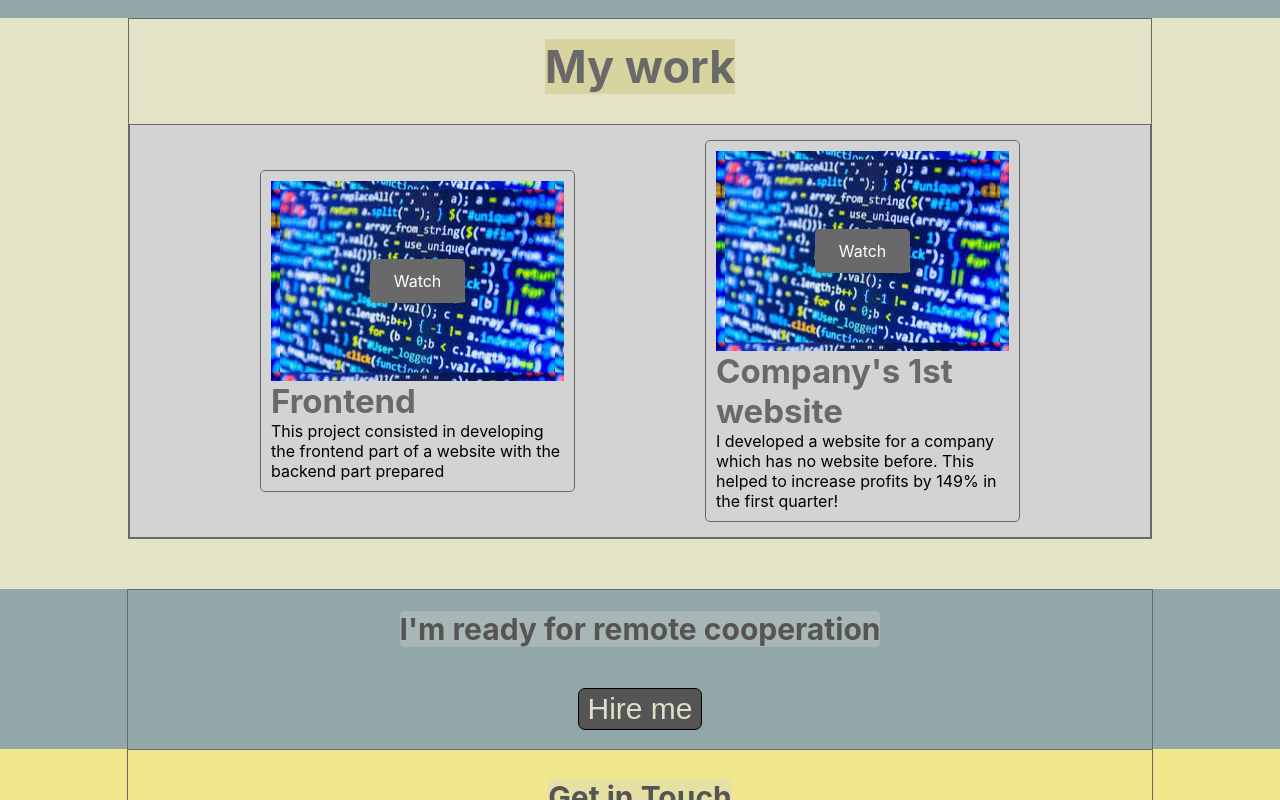
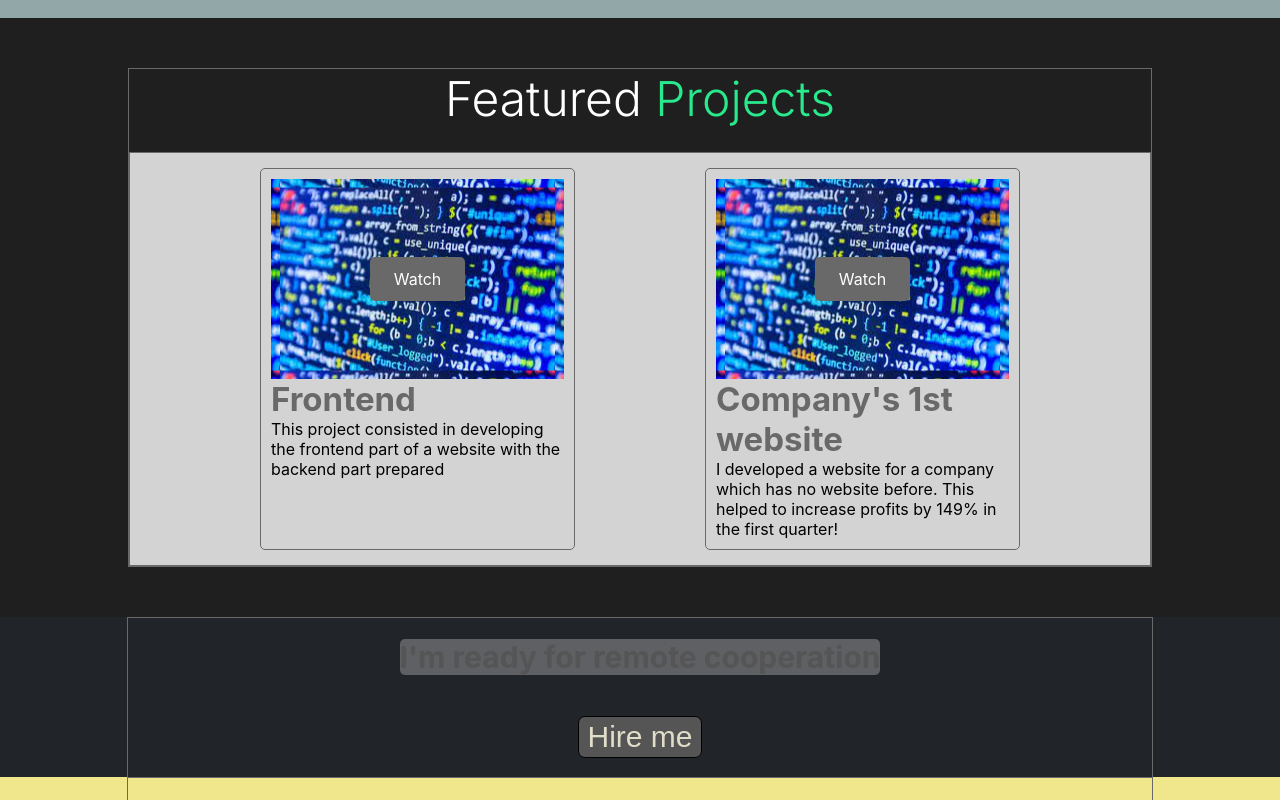
Before and after one commit to krlkonstantine/krl-portfolio, a React (Create React App) app: page / in a window 1280 px wide. Shown: the part 1400-2200 px from the top of the page. Built offline with nearby package versions, Linux system fonts and the light colour scheme.

Commit message:
some mediarequests added

```diff
--- a/public/index.html
+++ b/public/index.html
@@ -15,6 +15,9 @@
       user's mobile device or desktop. See https://developers.google.com/web/fundamentals/web-app-manifest/
     -->
     <link rel="manifest" href="%PUBLIC_URL%/manifest.json" />
+    <link rel="preconnect" href="https://fonts.googleapis.com">
+    <link rel="preconnect" href="https://fonts.gstatic.com" crossorigin>
+    <link href="https://fonts.googleapis.com/css2?family=Inter:wght@100;200;300;400;500;600;700&display=swap" rel="stylesheet">
     <!--
       Notice the use of %PUBLIC_URL% in the tags above.
       It will be replaced with the URL of the `public` folder during the build.
--- a/src/Components/Contact/Contact.module.css
+++ b/src/Components/Contact/Contact.module.css
@@ -25,6 +25,13 @@
     padding: 0 8px;
     border: 1px solid #555555;
     border-radius: 10px;
+}
+
+@media screen and (max-width: 580px){
+    .contactFormContainer{
+        height: 70%;
+        width: 90%;
+    }
 }
 
 .displText {
--- a/src/Components/Contact/Contact.tsx
+++ b/src/Components/Contact/Contact.tsx
@@ -16,7 +16,7 @@ export const Contact = () => {
                               id="">
                     </textarea>
                 </form>
-                <button className={stylesContact.frrelanceBtn}>
+                <button type="submit" className={stylesContact.frrelanceBtn}>
                     Send Message
                 </button>
 
--- a/src/Components/Freelance/Freelance.module.css
+++ b/src/Components/Freelance/Freelance.module.css
@@ -1,6 +1,6 @@
 .freelanceContainer {
     height: 20vh;
-    background-color: rgba(102, 131, 131, 0.71);
+    background-color: #212529;
 }
 
 .basicContainer{
--- a/src/Components/MyWork/MyWork.module.css
+++ b/src/Components/MyWork/MyWork.module.css
@@ -1,6 +1,6 @@
 .mainContainer {
-    background-color: rgba(128, 128, 0, 0.22);
-    padding-bottom: 50px;
+    background-color: #1f1f1f;
+    padding: 50px 0;
     /*min-height: 100vh;*/
 }
 
@@ -15,11 +15,22 @@
     box-sizing: border-box;
 }
 
-.workCategoryTitle {
-    margin: 20px;
-    font-size: 45px;
-    color: dimgray;
-    background-color: rgba(171, 150, 4, 0.2);
+.titleContainer {
+    font-family: 'Inter', sans-serif;
+    margin-bottom: 13px;
+ }
+
+.titleContainer h2{
+    font-size: 48px;
+    line-height: 60px;
+    color: #fff;
+    font-weight: 300;
+    margin: 0;
+}
+.titleContainer h2 span{
+
+    color: #28e98c;
+
 }
 
 .workContainer {
@@ -29,7 +40,13 @@
     border: 1px solid dimgrey;
     display: flex;
     flex-wrap: wrap;
-    align-items: center;
+    /*align-items: center;*/
     justify-content: space-evenly;
     box-sizing: border-box;
 }
+
+@media screen and (max-width: 793px) {
+    .workContainer{
+        justify-content: center
+    }
+}
--- a/src/Components/MyWork/MyWork.tsx
+++ b/src/Components/MyWork/MyWork.tsx
@@ -22,11 +22,11 @@ export const MyWork = () => {
     return (
         <div className={myWorkStyles.mainContainer}>
             <div className={myWorkStyles.worksCategoryContainer}>
-                <h2 className={myWorkStyles.workCategoryTitle}>
-                    My work
-                </h2>
+                <div className={myWorkStyles.titleContainer}>
+                    <h2> Featured <span>Projects</span> </h2>
+                </div>
                 <div className={myWorkStyles.workContainer}>
-                    {MyWorks.map( certainWork =>
+                    {MyWorks.map(certainWork =>
                         <CertainWork workImg={certainWork.workImg}
                                      workAddress={certainWork.workAddress}
                                      skillTitle={certainWork.skillTitle}
```
